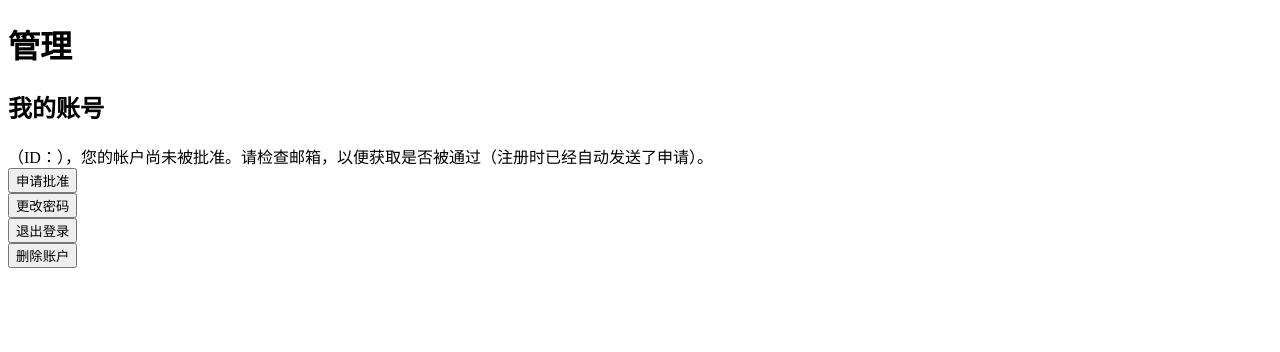
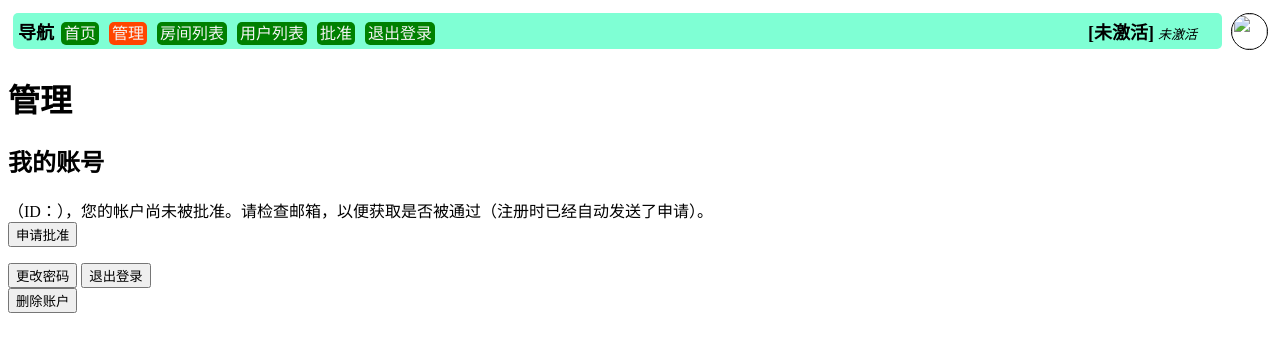
Before and after one commit to Qsinleo/Dormitory-Manage-System, a PHP site: page /manage.php in a window 1280 px wide. Shown: the top 352 px of the page. Run offline with PHP 8.4, Linux system fonts and the light colour scheme; the visitor is signed in with stand-in values (Sample User, id 1); data that the repository does not hold is empty.

Commit message:
change to octo

```diff
--- a/accept.php
+++ b/accept.php
@@ -1,5 +1,6 @@
 <?php
 require_once "header.php";
+include_once "navpage.php";
 if (!($usertype == "admin" || $usertype == "system-admin")) {
     header("Location: manage.php");
 } elseif (is_null($usertype)) {
--- a/css/list.css
+++ b/css/list.css
@@ -22,6 +22,7 @@ header {
 }
 
 li {
+    list-style: none;
     background-color: blanchedalmond;
     margin-top: 1%;
     padding: 1%;
--- a/debug.php
+++ /dev/null
@@ -1,2 +0,0 @@
-<?php
-var_dump($_SESSION);
--- a/login.php
+++ b/login.php
@@ -1,5 +1,6 @@
 <?php
 require_once "header.php";
+include_once "navpage.php";
 ?>
 
 <!DOCTYPE html>
--- a/manage.php
+++ b/manage.php
@@ -6,13 +6,9 @@ loginid:登录id（null=访客）
 
 */
 require_once "header.php";
+include_once "navpage.php";
 if (is_null($_SESSION["loginid"])) {
     header("Location: index.php");
-}
-
-function data_uri($contents, $mime)
-{
-    return ('data:' . $mime . ';base64,' . base64_encode($contents));
 }
 
 ?>
@@ -227,9 +223,7 @@ function data_uri($contents, $mime)
             <div><a href="roomlist.php">房间列表</a></div>
         <?php } ?>
         <button onclick="openDialog('change-password')">更改密码</button>
-        <form action="proceed.php" method="post">
-            <input type="submit" name="logout" value="退出登录" />
-        </form>
+        <button onclick="location.href = 'logout.php'">退出登录</button>
         <?php if ($usertype != "system-admin") { ?>
             <form action="proceed.php" method="post">
                 <input type="submit" name="delete-account" value="删除账户" />
--- /dev/null
+++ b/navpage.php
@@ -0,0 +1,132 @@
+<?php
+function data_uri($contents, $mime)
+{
+    return ('data:' . $mime . ';base64,' . base64_encode($contents));
+}
+?>
+
+<style>
+    /* YOUR CSS */
+    nav {
+        background-color: aquamarine;
+        border-radius: 5px;
+        margin: 5px;
+        padding: 5px;
+        display: inline-block;
+        width: calc(100% - 65px);
+        vertical-align: middle;
+    }
+
+    .inline-title {
+        font-size: large;
+        font-weight: bold;
+    }
+
+    nav a {
+        text-decoration: none;
+        background-color: green;
+        color: whitesmoke;
+        margin: 3px;
+        padding: 3px;
+        border-radius: 5px;
+        transition-duration: .2s;
+    }
+
+    nav a:hover {
+        background-color: blueviolet;
+    }
+
+    nav a:active {
+        background-color: purple;
+    }
+
+    .left-side {
+        display: inline-block;
+        text-align: left;
+        width: 60%;
+    }
+
+    .right-side {
+        display: inline-block;
+        width: 30%;
+        margin-left: 8%;
+        text-align: right;
+    }
+
+    .name {
+        font-size: large;
+        font-weight: bold;
+    }
+
+    .access-user {
+        font-size: small;
+        font-style: italic;
+    }
+
+    .header {
+        width: 35px;
+        height: 35px;
+        border-radius: 50px;
+        border: 1px solid;
+        vertical-align: middle;
+    }
+</style>
+<div class="top">
+    <nav>
+        <div class="left-side">
+            <span class="inline-title">导航</span>
+            <a href="index.php">首页</a>
+            <a href="manage.php">管理</a>
+            <a href="roomlist.php">房间列表</a>
+            <a href="userlist.php">用户列表</a>
+            <a href="accept.php">批准</a>
+            <a href="logout.php">退出登录</a>
+        </div>
+        <div class="right-side">
+            <span class="name"><?php echo is_null($usertype) ? "访客" : (($usertype == "inactived") ? "[未激活]" : "" . $userinfo["realname"]) ?></span>
+            <span class="access-user"><?php
+                                        switch ($usertype) {
+                                            case 'inactived':
+                                                echo "未激活";
+                                                break;
+                                            case 'staff':
+                                                echo "员工";
+                                                break;
+                                            case 'admin':
+                                                echo "管理员";
+                                                break;
+                                            case 'system-admin':
+                                                echo "系统管理员";
+                                                break;
+                                            default:
+                                                echo "访客";
+                                                break;
+                                        }
+                                        ?></span>
+        </div>
+    </nav>
+    <img src="<?php echo data_uri($userinfo["header"], "image/jpeg") ?>" class="header" />
+</div>
+<script>
+    const aTags = document.getElementsByTagName("nav")[0].getElementsByTagName("a");
+    switch (location.href.split("/")[location.href.split("/").length - 1]) {
+        case "manage.php":
+            aTags[1].style.backgroundColor = "orangered";
+            aTags[1].href = "#";
+            break;
+        case "roomlist.php":
+            aTags[2].style.backgroundColor = "orangered";
+            aTags[2].href = "#";
+            break;
+        case "userlist.php":
+            aTags[3].style.backgroundColor = "orangered";
+            aTags[3].href = "#";
+            break;
+        case "accept.php":
+            aTags[4].style.backgroundColor = "orangered";
+            aTags[4].href = "#";
+            break;
+        default:
+            break;
+    }
+</script>
--- a/register.php
+++ b/register.php
@@ -1,5 +1,6 @@
 <?php
 require_once "header.php";
+include_once "navpage.php";
 ?>
 
 <!DOCTYPE html>
--- a/roomlist.php
+++ b/roomlist.php
@@ -1,5 +1,6 @@
 <?php
 require_once "header.php";
+include_once "navpage.php";
 if (!($usertype == "admin" || $usertype == "system-admin")) {
     header("Location: manage.php");
 } elseif (is_null($usertype)) {
--- a/userlist.php
+++ b/userlist.php
@@ -1,5 +1,6 @@
 <?php
 require_once "header.php";
+include_once "navpage.php";
 if (!($usertype == "admin" || $usertype == "system-admin")) {
     header("Location: manage.php");
 } elseif (is_null($usertype)) {
@@ -20,10 +21,6 @@ if (key_exists("realname", $_REQUEST)) {
     $sql = "SELECT * FROM `users` WHERE realname = '" . $_REQUEST["realname"] . "'";
 }
 
-function data_uri($contents, $mime)
-{
-    return ('data:' . $mime . ';base64,' . base64_encode($contents));
-}
 ?>
 
 <!DOCTYPE html>
```
Also changed, not shown: index.php (+8 -8 lines).
